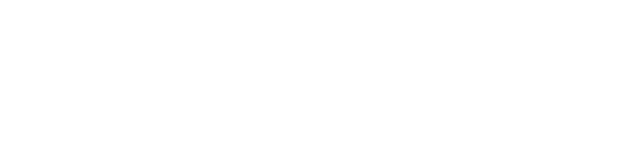
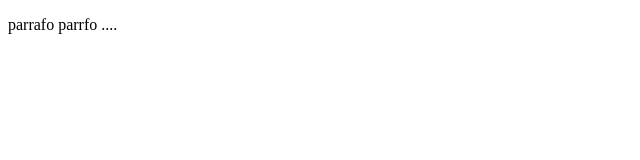
Before and after one commit to SmayorPop/practicaGit, a plain HTML site: page index.html in a window 1280 px wide. Shown: the whole page, without its empty margins (0-640 px from the left). Drawn offline with Linux system fonts and the light colour scheme.

Commit message:
parrafo1

```diff
--- a/index.html
+++ b/index.html
@@ -8,5 +8,6 @@
 </head>
 <body>
 
+    <p>parrafo parrfo ....</p>
 </body>
 </html>
```
